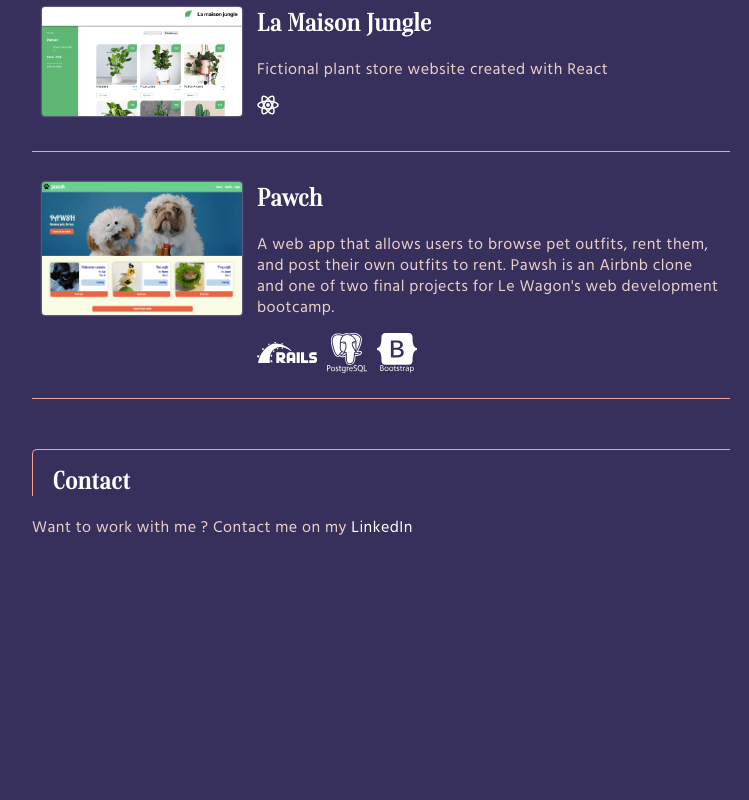
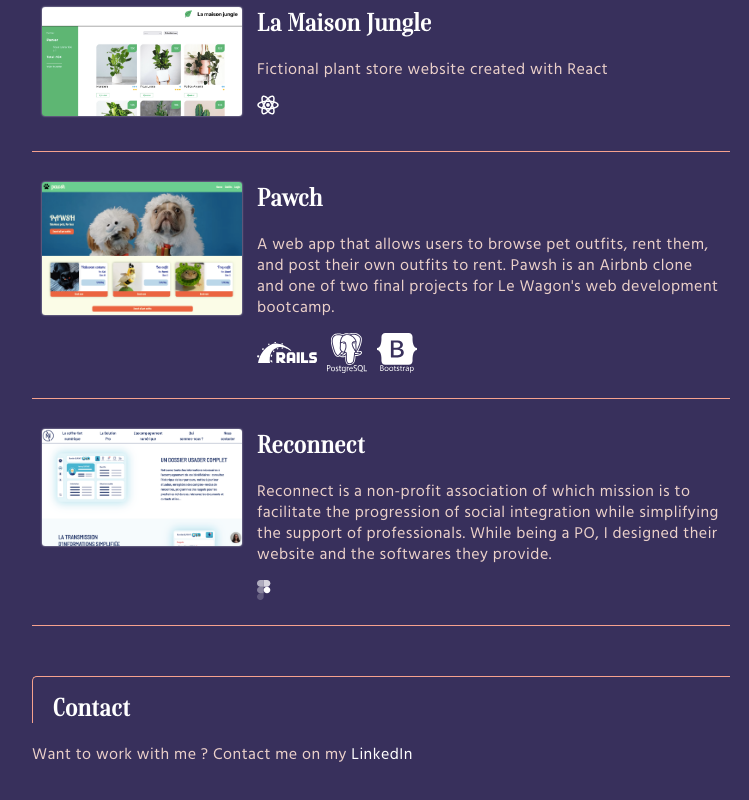
Before and after one commit to daouasof/my-portfolio, a React (Create React App) app: page / in a window 1280 px wide. Shown: the part 638-1438 px from the top of the page, without its empty margins (442-1191 px from the left). Before the commit the page ends 1325 px from the top, so only its background shows below. Built offline with nearby package versions, Linux system fonts and the light colour scheme.

Commit message:
added Reconnect to my projects

```diff
--- a/src/components/Main.jsx
+++ b/src/components/Main.jsx
@@ -3,11 +3,13 @@ import Project from './Project';
 import Frontrow from '../assets/images/Frontrow.png';
 import Jungle from '../assets/images/La-maison-jungle.png';
 import Pawch from '../assets/images/Pawch.png';
+import Reconnect from '../assets/images/Reconnect.png';
 import Rails from '../assets/images/Rails.svg';
 import React from '../assets/images/React.svg';
 import JS from '../assets/images/JS.svg';
 import Bootstrap from '../assets/images/Bootstrap.svg';
 import PostgreSQL from '../assets/images/PostgreSQL.svg';
+import Figma from '../assets/images/Figma.svg';
 
 function Main() {
   return (
@@ -53,6 +55,13 @@ function Main() {
             { stackname: 'Bootstrap', source: Bootstrap },
           ]}
         />
+        <Project
+          name="Reconnect"
+          description="Reconnect is a non-profit association of which mission is to facilitate the progression of social integration while simplifying the support of professionals. While being a PO, I designed their website and the softwares they provide."
+          link="https://reconnect.fr/reconnect-la-solution-pro/"
+          cover={Reconnect}
+          stack={[{ stackname: 'Figma', source: Figma }]}
+        />
       </div>
       <div className="section" id="Contact">
         <h2 className="title">Contact</h2>
```
Also changed, not shown: src/assets/images/Figma.svg (added), src/assets/images/Reconnect.png (added).
